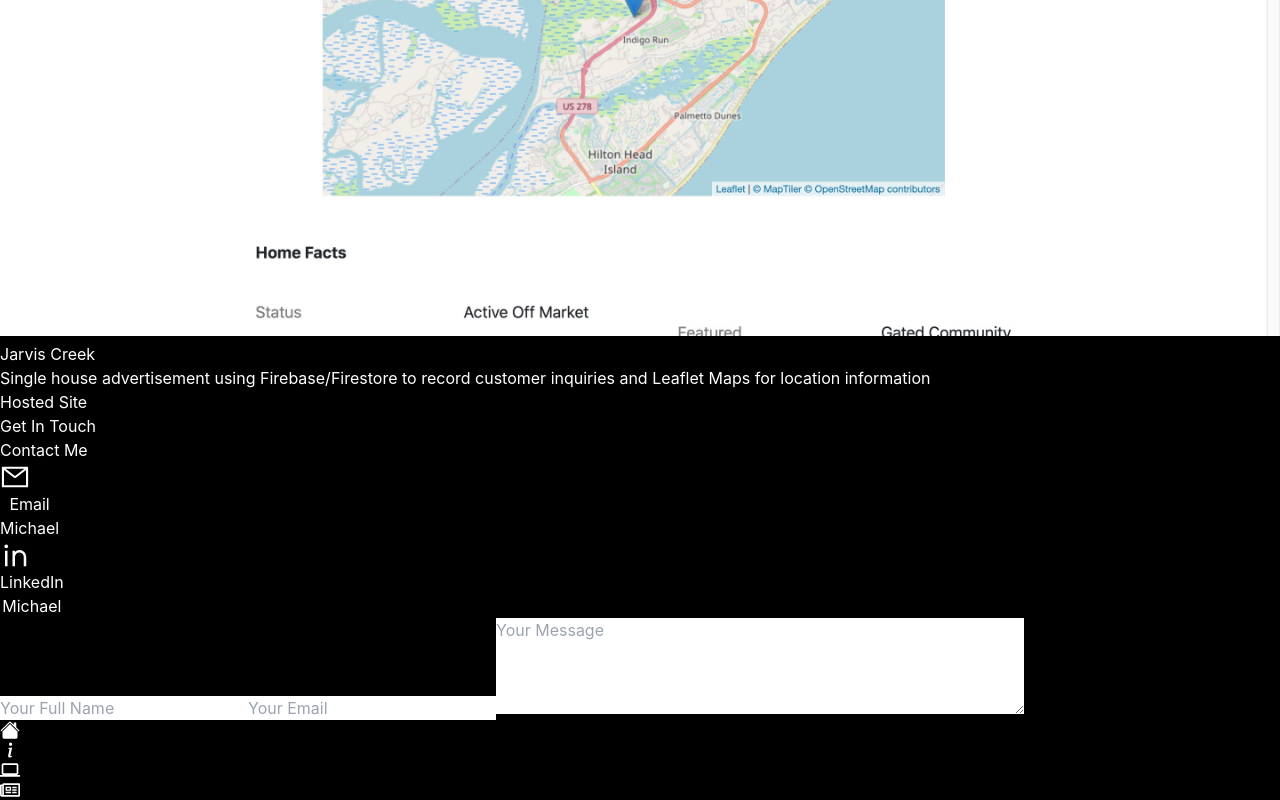
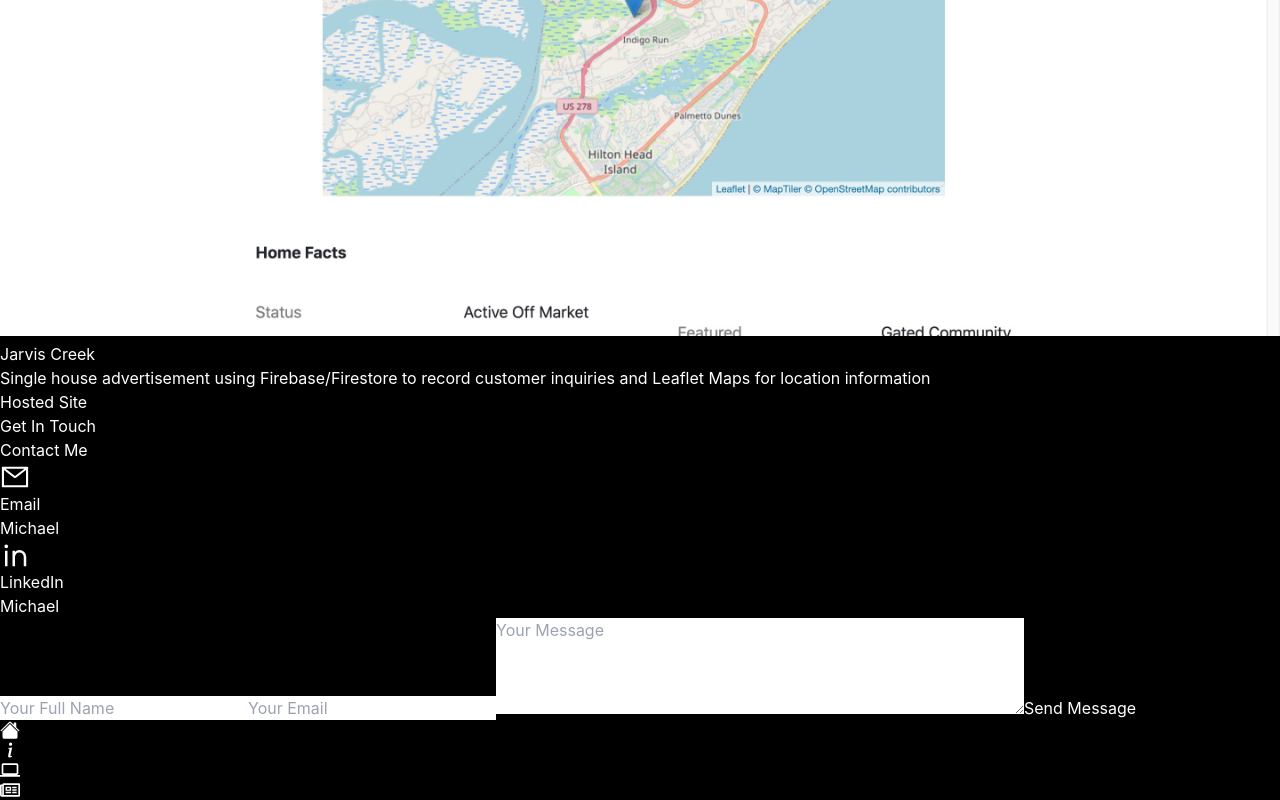
Before and after one commit to Norrismi/portfolio22, a Next.js app: page / in a window 1280 px wide. Shown: the part 4664-5464 px from the top of the page. Built offline with nearby package versions, Linux system fonts and the light colour scheme.

Commit message:
contact component created

```diff
--- a/Components/Contact.js
+++ b/Components/Contact.js
@@ -1,8 +1,35 @@
 import { RiLinkedinLine } from 'react-icons/ri'
 import { AiOutlineMail } from 'react-icons/ai'
 import Link from 'next/link'
+import React, { useState } from 'react';
+import { useRef } from 'react';
+import emailjs from '@emailjs/browser';
+
 
 function Contact() {
+
+  const form = useRef()
+  const [success, setSuccess] = useState(false)
+
+  const sendEmail = (e) => {
+    e.preventDefault();
+
+    let data = {
+      service: process.env.NEXT_PUBLIC_SERVICE,
+      template: process.env.NEXT_PUBLIC_TEMPLATE,
+      user: process.env.NEXT_PUBLIC_USER
+    }
+
+    emailjs.sendForm(data.service, data.template, form.current, data.user)
+
+    setSuccess(true)
+    console.log(success)
+    e.target.reset();
+  };
+
+
+
+
   return (
     <div className='lg:mb-10 lg:mt-10'>
       <div className='text-sm text-gray-400 text-center'>Get In Touch</div>
@@ -14,47 +41,55 @@ function Contact() {
         <div className='grid grid-rows-2 text-center justify-end lg:w-10/12'>
 
           <div className='flex flex-row justify-end'>
-            <button className=' w-28 h-28 mb-5 rounded-xl bg-indigo-800 flex flex-col justify-center'>
+            <div className=' w-28 h-28 mb-5 rounded-xl bg-indigo-800 flex flex-col justify-center'>
 
               <div className='mx-auto'>
-                <div className='text-sky-500 flex justify-center p-1'><AiOutlineMail size={30} /></div>
+                <Link href="mailto:norrismi.email@gmail.com" >
+                  <a target='_blank' className='text-sky-500 flex justify-center p-1 hover:text-white'  ><AiOutlineMail size={30} /></a>
+                </Link>
                 <div className='mt-2'>Email</div>
+
+
                 <div className=' text-gray-400 text-sm'>Michael</div>
               </div>
 
-            </button>
+
+
+            </div>
           </div>
 
           <div className='flex flex-row'>
-            <button className=' w-28 h-28 rounded-xl bg-indigo-800 flex flex-col justify-center'>
+            <div className=' w-28 h-28 rounded-xl bg-indigo-800 flex flex-col justify-center'>
 
               <div className='mx-auto'>
+                <Link href="https://www.linkedin.com/in/michael-david-norris/" >
+                  <a target='_blank' className='text-sky-500 flex justify-center p-1 hover:text-white'  ><RiLinkedinLine size={30} /></a>
+                </Link>
 
-                <div className='text-sky-500 flex justify-center p-1'><RiLinkedinLine size={30} /></div>
                 <div className='mt-2 justify-center'>LinkedIn</div>
                 <div className=' text-gray-400 text-sm'>Michael</div>
               </div>
 
-            </button>
+            </div>
             <div className='w-28 h-28'></div>
           </div>
         </div>
 
 
-        <div className="flex flex-col">
-          <form action="" className='flex flex-col lg:w-8/12 '>
+        {success == true ? (
+          <div className="text-white text-3xl flex justify-center mt-20 ">Thanks your info was submitted!</div>
+        ) : (
+          <div className="flex flex-col">
+            <form ref={form} onSubmit={sendEmail} className='flex flex-col lg:w-2/3 '>
+              <input type="text" name="name" placeholder="Your Full Name" required className="mb-5 border-2 border-sky-500 rounded-lg bg-black text-gray-400 p-2 fname" />
+              <input type="email" name="email" placeholder="Your Email" required className="mb-5 border-2 border-sky-500 rounded-lg bg-black text-gray-400 p-2 lname" />
+              <textarea name="message" placeholder="Your Message" rows="4" cols="50" required className="mb-5 border-2 border-sky-500 rounded-lg bg-black p-2 lname text-gray-400">
+              </textarea>
+              <button type='submit' className='w-4/12 bg-sky-500 p-3 rounded-xl text-gray-200'>Send Message</button>
+            </form>
+          </div>
 
-            <input type="text" id="fname" placeholder="Your Full Name" className="mb-5 border-2 border-sky-500 rounded-lg bg-black text-gray-400 p-2 fname" />
-            <input type="text" id="lname" placeholder="Your Email" className="mb-5 border-2 border-sky-500 rounded-lg bg-black text-gray-400 p-2 lname" />
-
-
-            <textarea id="w3review" name="w3review" placeholder="Your Message" rows="4" cols="50" className="mb-5 border-2 border-sky-500 rounded-lg bg-black p-2 lname text-gray-400">
-
-            </textarea>
-          </form>
-
-        </div>
-
+        )}
 
       </div>
     </div>
--- a/package.json
+++ b/package.json
@@ -9,6 +9,7 @@
     "lint": "next lint"
   },
   "dependencies": {
+    "@emailjs/browser": "^3.4.0",
     "next": "12.1.0",
     "react": "17.0.2",
     "react-dom": "17.0.2",
```
Also changed, not shown: 1 other file (tests, documents, lock files or other folders).
